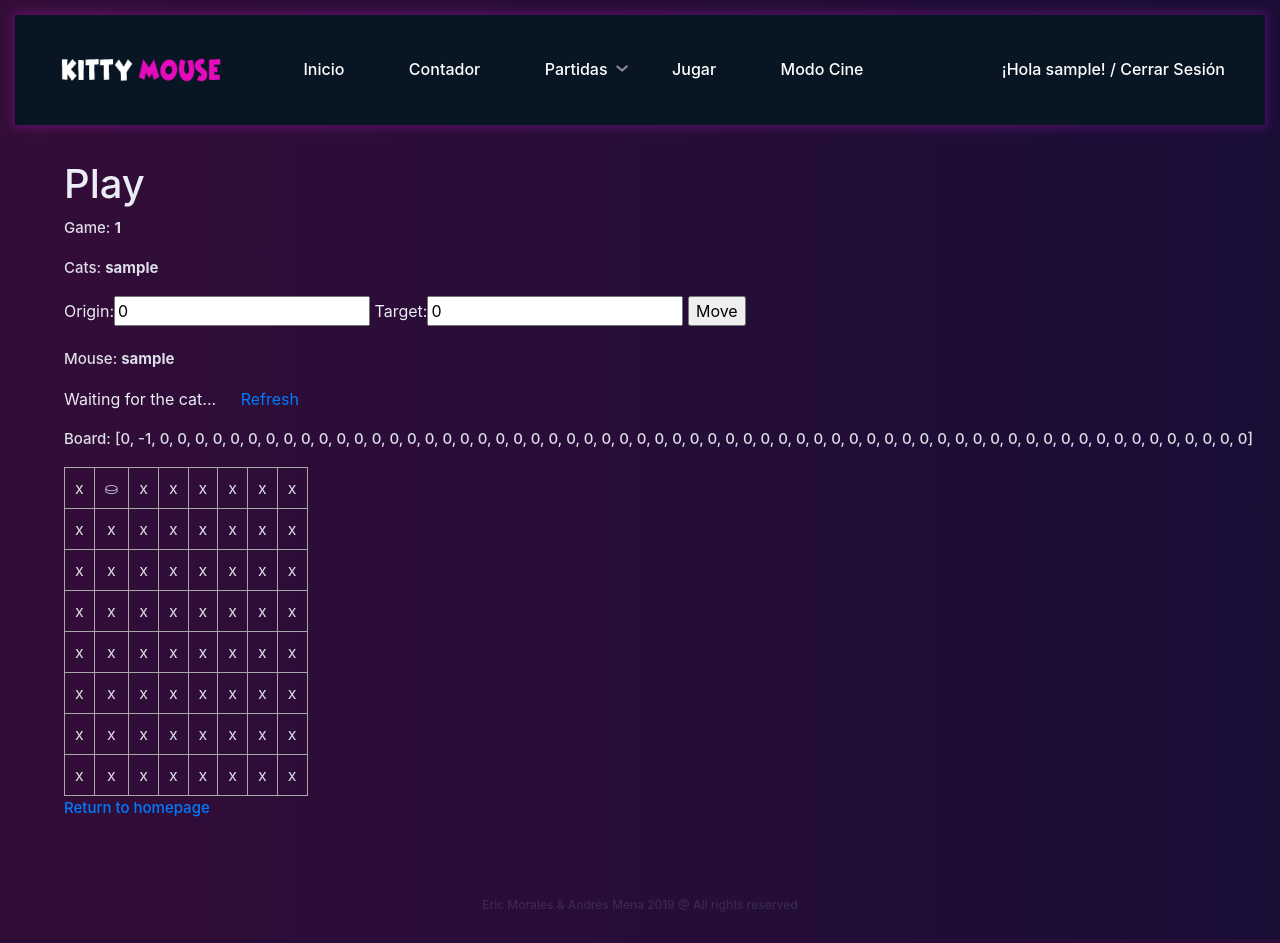
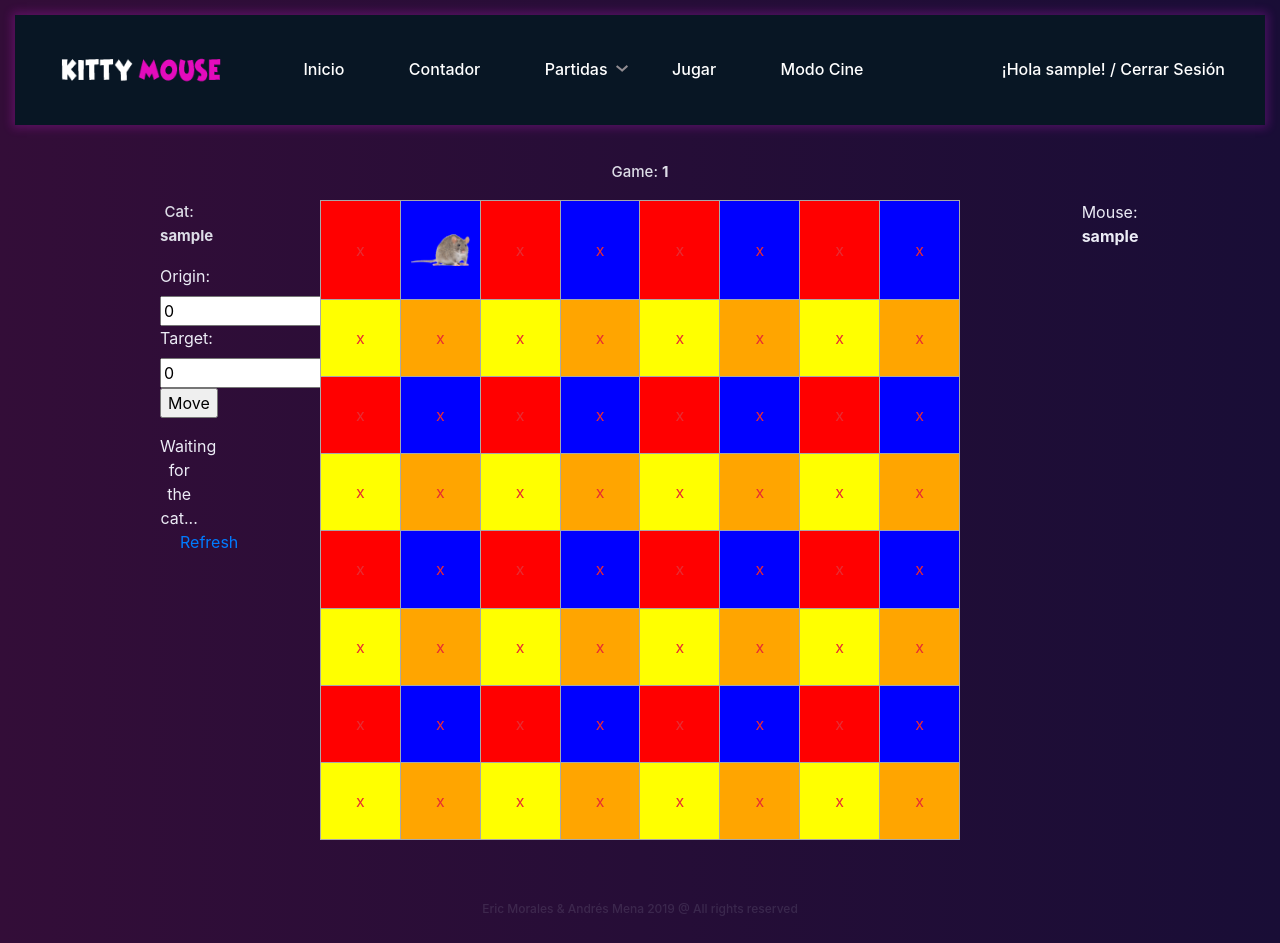
Before and after one commit to Andresmena99/PacCat, a Django app: page /select_game/1/ in a window 1280 px wide. Run offline with Django 3.2, Linux system fonts and the light colour scheme; a user stored in the database is signed in; tables that the repository leaves empty hold one stand-in row (values such as "Sample post"); some libraries are stand-ins or nearby versions.

```diff
--- a/static/css/style.css
+++ b/static/css/style.css
@@ -1782,3 +1782,44 @@ ol {
 .old_ratonGato td {
 	color: #dddde7;
 }
+
+/* Estilo para el tablero de juego y el tamaño de sus casillas*/
+.chess_board{
+	table-layout: auto;
+	margin: auto;
+	width: 40rem;
+	height: 40rem;
+}
+
+.chess_board tr:nth-child(odd) td:nth-child(even){
+	background: blue;
+}
+
+.chess_board tr:nth-child(odd) td:nth-child(odd){
+	background: red;
+}
+
+.chess_board tr:nth-child(even) td:nth-child(even){
+	background: orange;
+}
+
+.chess_board tr:nth-child(even) td:nth-child(odd){
+	background: yellow;
+}
+
+.chess_board td{
+	color: #e72c33;
+}
+
+/* Paneles laterales con márgenes */
+.izquierda{
+	padding-left: 10rem !important;
+}
+.derecha{
+	padding-right: 10rem!important;
+}
+
+.square_image {
+	display: block;
+	vertical-align: bottom;
+}
--- a/templates/mouse_cat/game.html
+++ b/templates/mouse_cat/game.html
@@ -1,13 +1,15 @@
 {% extends "mouse_cat/base.html" %}
 
 {% block content %}
-<div id="content" class="old_ratonGato">
-    <h1>Play</h1>
+
+<div class="container-fluid text-center old_ratonGato">
     <p>Game: <b>{{ game.id }}</b></p>
-    <form id="move_form" method="post" action="{% url 'move' %}">
+  <div class="row content">
+    <div class="col-sm-2 sidenav izquierda">
+      <form id="move_form" method="post" action="{% url 'move' %}">
         {% csrf_token %}
         <p>
-            Cats: <b>{{ game.cat_user.username }}</b>
+            Cat: <b>{{ game.cat_user.username }}</b>
             {% if game.cat_user.id == request.user.id %}
                 <blockquote class="cat">
                     {% if game.cat_turn %}
@@ -21,7 +23,7 @@
             {% endif %}
         </p>
         <p>
-            Mouse: <b>{{ game.mouse_user.username }}</b>
+
             {% if game.mouse_user.id == request.user.id %}
                 <blockquote class="mouse">
                     {% if not game.cat_turn %}
@@ -35,22 +37,28 @@
             {% endif %}
         </p>
     </form>
-
-    {% if board %}
-        <p>Board: {{ board }}</p>
-        <table id="chess_board">
+    </div>
+    <div class="col-sm-8 text-left">
+      {% if board %}
+        <table class="chess_board">
         {% for item in board %}
             {% if forloop.counter0|divisibleby:8 %}<tr>{% endif %}
             <td id="cell_{{ forloop.counter0}}" style='width:20px;border:1px solid #a8a8a8;text-align:center;'>
                 {% if item ==  0 %}   x
-                {% elif item == 1 %}  &#9922;
-                {% else %}  &#9920; {% endif %}
+                {% elif item == 1 %} <img src="/static/img/gato.png" alt="Catimage" class="square_image">
+                {% else %} <img src="/static/img/raton.png" alt="Mouseimage" class="square_image">{% endif %}
             </td>
             {% if forloop.counter|divisibleby:8 or forloop.last %}</tr>{% endif %}
         {% endfor %}
         </table>
     {% endif %}
+    </div>
+    <div class="col-sm-2 sidenav derecha">
+      <div class="well">
+        Mouse: <b>{{ game.mouse_user.username }}</b>
+      </div>
+    </div>
+  </div>
+</div>
 
-    <p><a href="{% url 'landing' %}">Return to homepage</a></p>
-</div>
 {% endblock content %}
```
Also changed, not shown: templates/mouse_cat/select_game.html (+4 -3 lines), static/img/add.jpg (deleted), static/img/author.jpg (deleted), static/img/favicon.ico (deleted), static/img/featured-bg.jpg (deleted), static/img/footer-left-pic.png (deleted), static/img/footer-right-pic.png (deleted), static/img/promo-bg.jpg (deleted), static/img/slider-bg-1.jpg (deleted), static/img/slider-bg-2.jpg (deleted).
